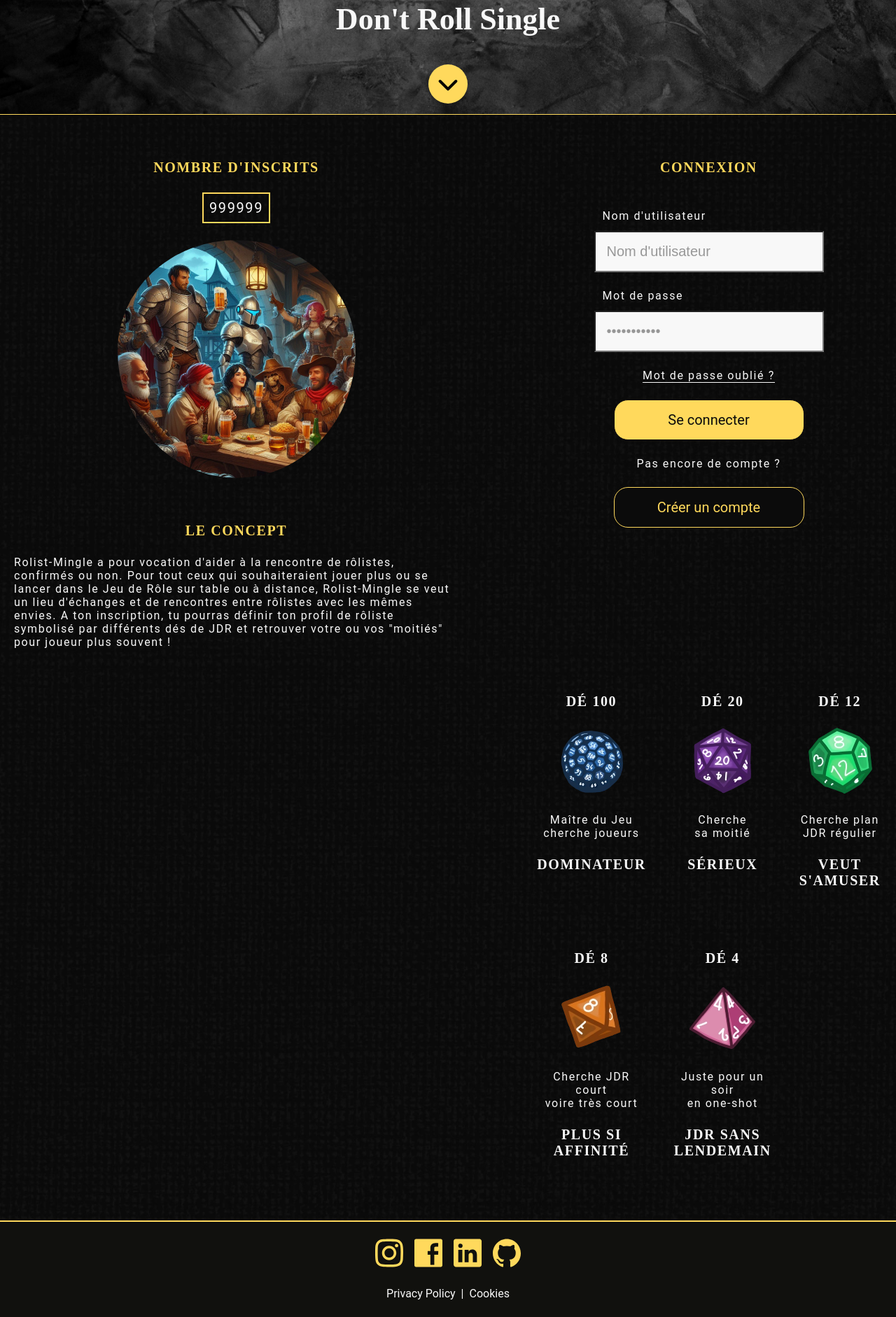
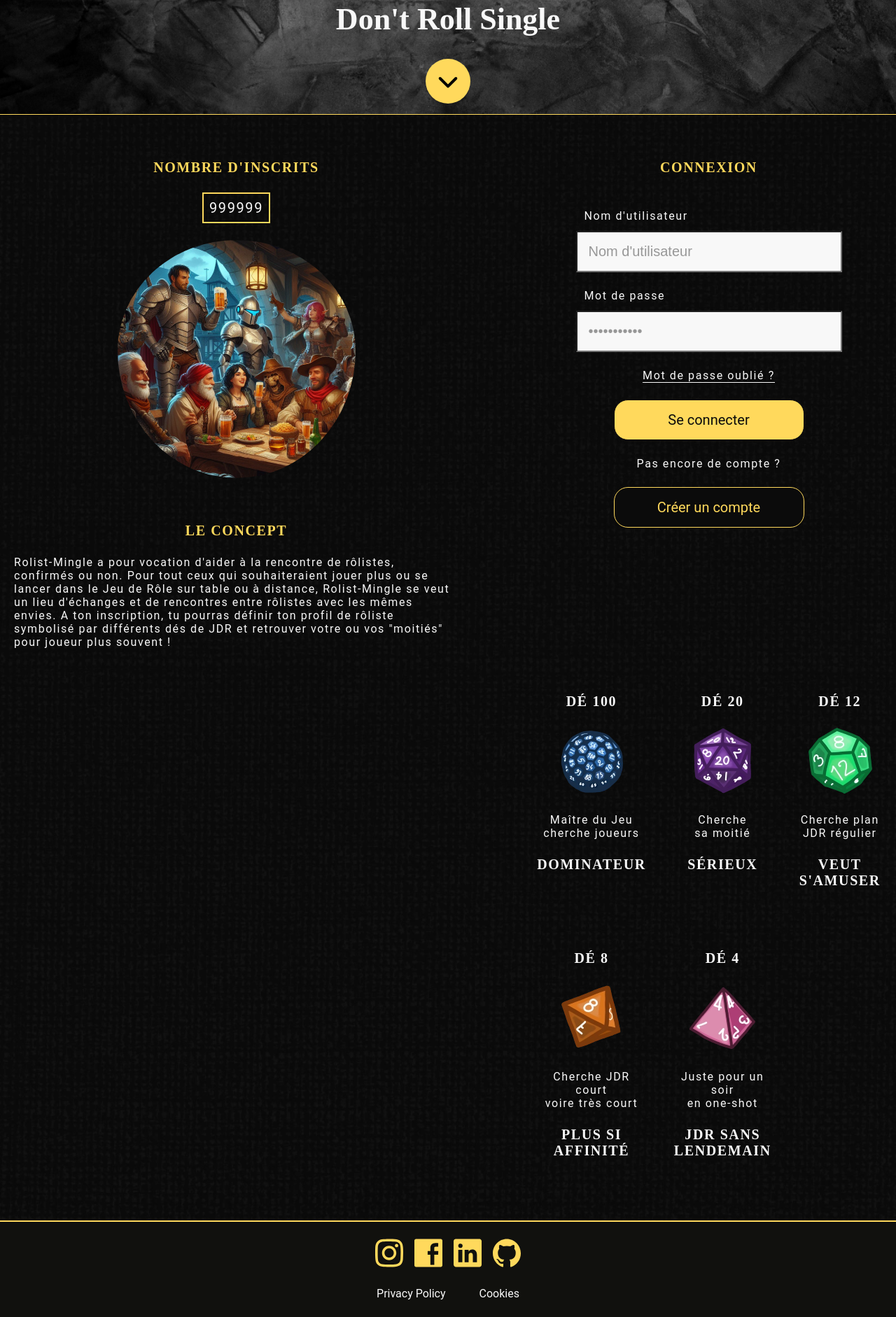
Before and after one commit to sbonnard/rolist-mingle, a PHP site: page / in a window 1280 px wide; the page is wider, and only the part inside the window is pictured. Shown: the part 636-2518 px from the top of that part at 70% size. Run offline with PHP 8.4, Linux system fonts and the light colour scheme; some web fonts are replaced.

Commit message:
Read me file and footer updated

```diff
--- a/css/style.css
+++ b/css/style.css
@@ -229,6 +229,12 @@ button {
 .hero-banner__btn:hover {
     background-color: var(--white);
     filter: drop-shadow(0 0 1rem var(--primary));
+}
+
+@media screen and (min-width: 768px) {
+    .hero-banner__btn{
+        width: 4rem;
+    }
 }
 
 @media screen and (min-width: 1224px) {
@@ -559,6 +565,10 @@ input:focus-visible {
 }
 
 @media screen and (min-width: 768px) {
+    .input{
+        width: 23.75rem;
+    }
+
     .input__select {
         width: auto;
     }
@@ -711,16 +721,12 @@ input:focus-visible {
 .footer-legal {
     display: flex;
     justify-content: center;
+    gap: 3rem;
     padding-top: 1.5rem;
 }
 
 .footer-legal__lnk:hover {
     color: var(--primary);
-}
-
-.footer-legal__lnk:not(:last-child)::after {
-    content: "|";
-    padding: 0.5rem;
 }
 
 @media screen and (min-width: 768px) {
```
Also changed, not shown: README.md.
